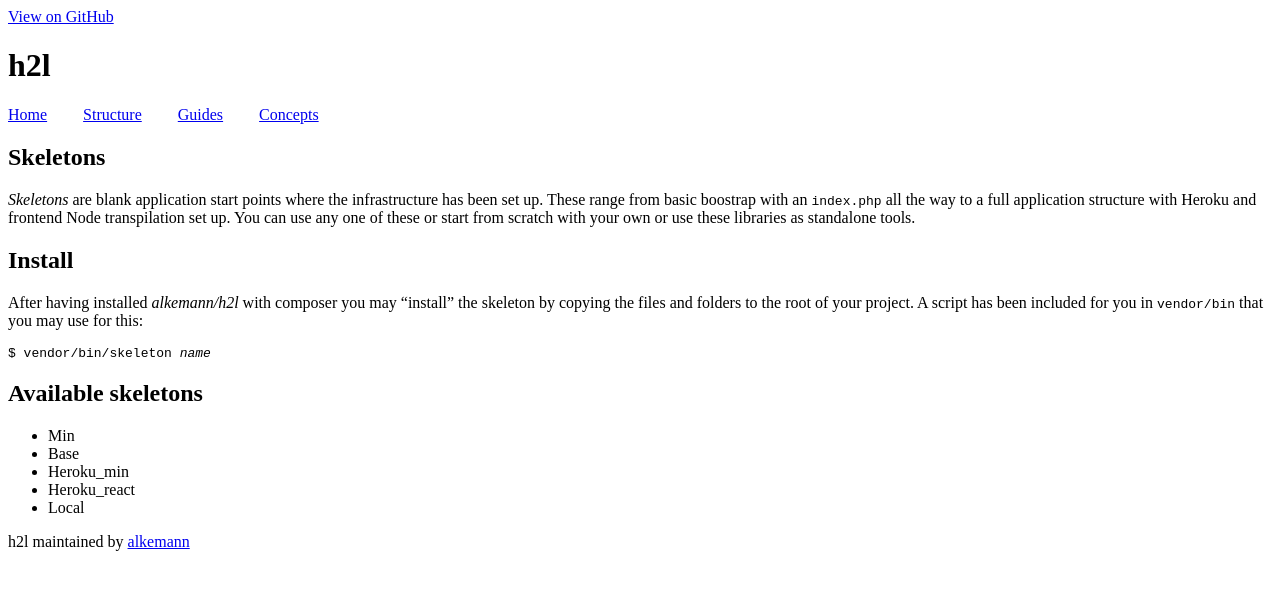
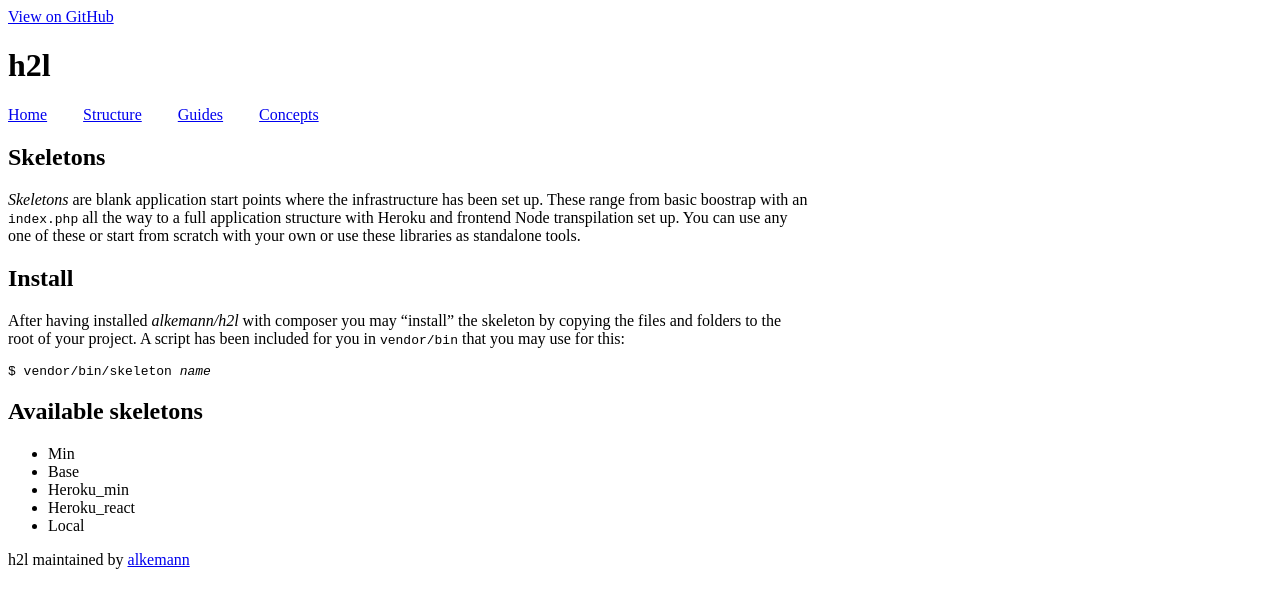
Before and after one commit to alkemann/h2l, a Jekyll site: the page built from docs/skeletons.md, in a window 1280 px wide. Shown: the top 608 px of the page. Built offline with Jekyll 4.4.1, drawn with Linux system fonts in a browser that asks for light colours; our own code applies the rules of GitHub Pages for plain Markdown files; the repository's description, which GitHub fills in, is left out.

```diff
--- a/docs/assets/css/style.css
+++ b/docs/assets/css/style.css
@@ -11,3 +11,7 @@ nav span {
     display: inline-block;
     padding-right: 2rem;
 }
+
+#main_content_wrap section.inner {
+	max-width: 800px !important;
+}
```
